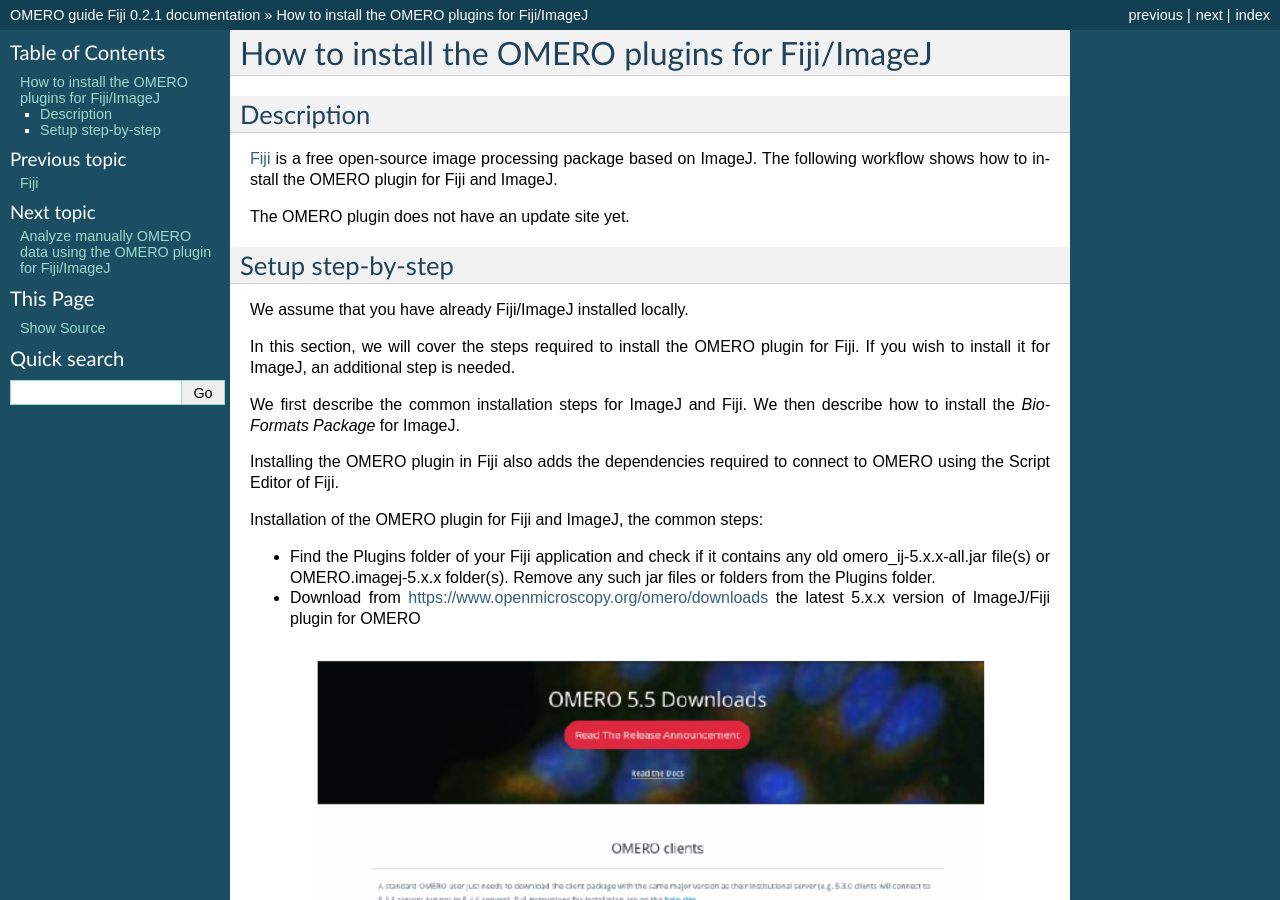
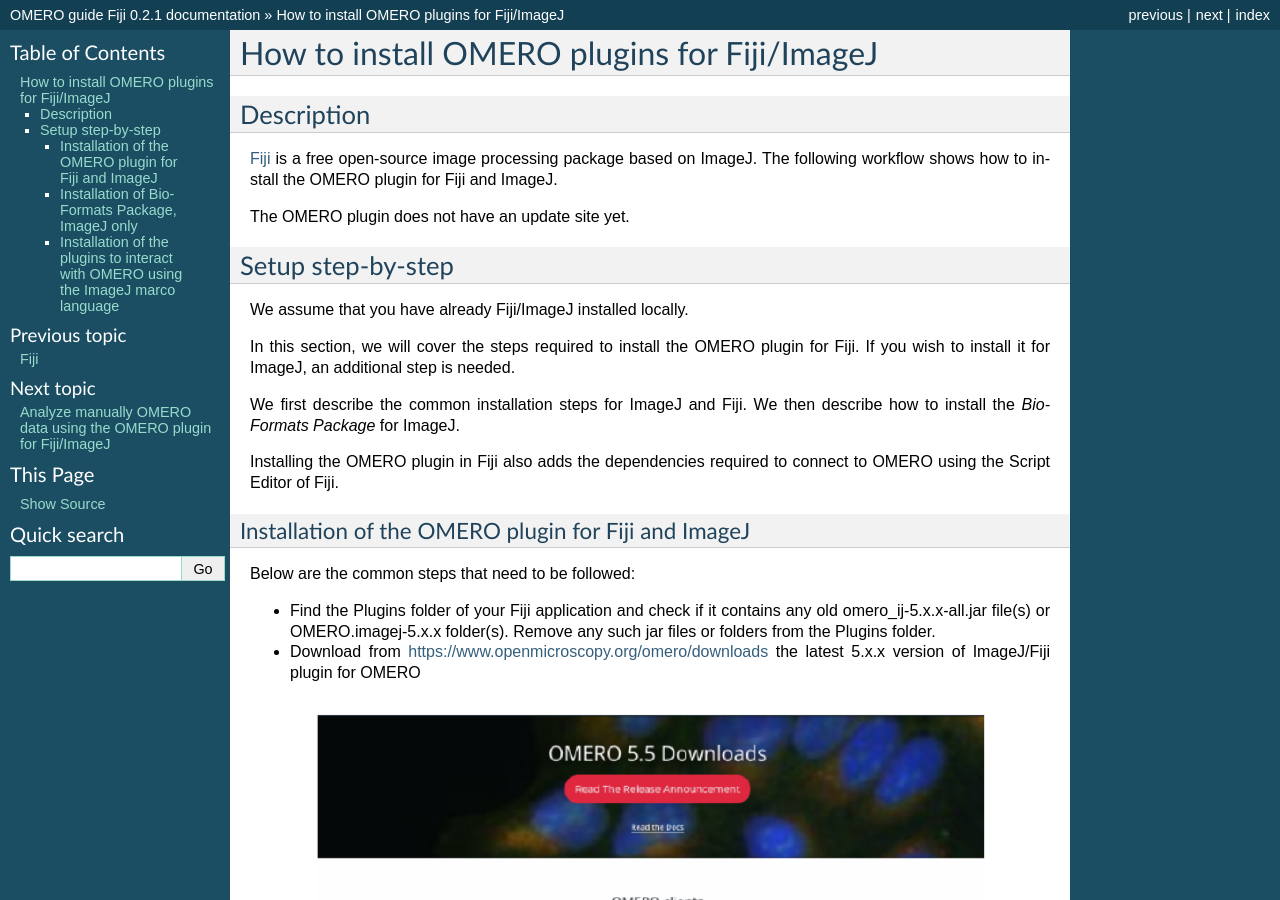
Before and after one commit to ome/omero-guide-fiji, a Sphinx documentation site: the page built from docs/installation.rst, in a window 1280 px wide and 900 px high. Built offline with Sphinx 7.4.7, drawn with Linux system fonts in a browser that asks for light colours; some of the changed text lies outside the part shown.

Commit message:
reformat to use ref

```diff
--- a/docs/installation.rst
+++ b/docs/installation.rst
@@ -25,8 +25,10 @@
 Installing the OMERO plugin in Fiji also adds the dependencies
 required to connect to OMERO using the Script Editor of Fiji.
 
-Installation of the OMERO plugin for Fiji and ImageJ, the
-common steps:
+Installation of the OMERO plugin for Fiji and ImageJ
+~~~~~~~~~~~~~~~~~~~~~~~~~~~~~~~~~~~~~~~~~~~~~~~~~~~~
+
+Below are the common steps that need to be followed:
 
 -  Find the Plugins folder of your Fiji application and check if it contains any old omero_ij-5.x.x-all.jar file(s) or OMERO.imagej-5.x.x folder(s). Remove any such jar files or folders from the Plugins folder.
 
@@ -45,7 +47,8 @@
 
 -  Now, restart Fiji. If you are using ImageJ, follow with the additional step below.
 
-**Installation of Bio-Formats Package, ImageJ only:**
+Installation of Bio-Formats Package, ImageJ only
+~~~~~~~~~~~~~~~~~~~~~~~~~~~~~~~~~~~~~~~~~~~~~~~~
 
 -  Download the latest version of the *Bio-Formats Package* from:
    https://www.openmicroscopy.org/bio-formats/downloads
@@ -56,10 +59,12 @@
 
 -  Restart ImageJ.
 
+.. _MacroInstallation:
 
-**Installation of the plugins required to use the ImageJ marco language to interact with OMERO**
+Installation of the plugins to interact with OMERO using the ImageJ marco language
+~~~~~~~~~~~~~~~~~~~~~~~~~~~~~~~~~~~~~~~~~~~~~~~~~~~~~~~~~~~~~~~~~~~~~~~~~~~~~~~~~~
 
-The plugins are developed and supported by `Institute of genetics, reproduction & development iGReD) <https://www.igred.fr/en/institute-of-genetics-reproduction-development/>`__ in Clermont-Ferrand (France).
+The plugins are developed and supported by `Institute of genetics, reproduction & development (iGReD) <https://www.igred.fr/en/institute-of-genetics-reproduction-development/>`__ in Clermont-Ferrand (France).
 
 - Download the latest version of *simple-omero-client* from \ https://github.com/GReD-Clermont/simple-omero-client\ :
 
```
Also changed, not shown: other parts of docs/installation.rst (+2 -2 lines).
